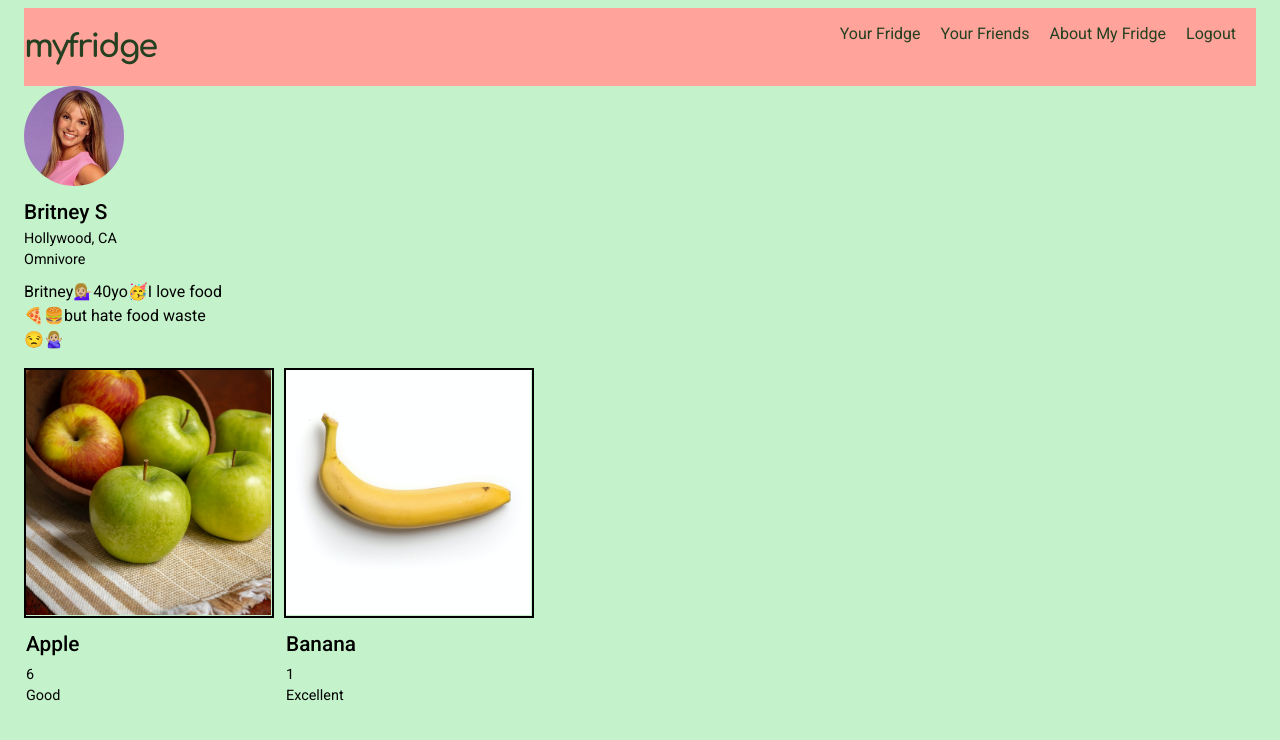
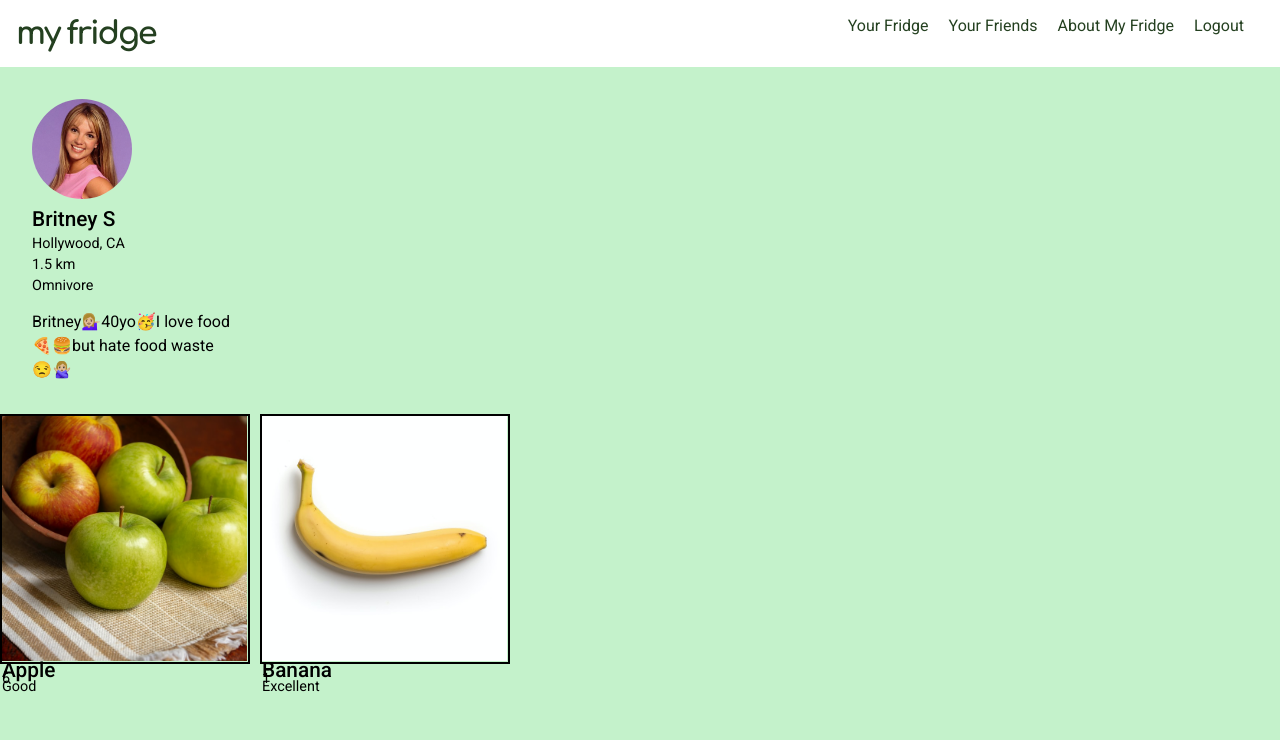
Before and after one commit to priscilla-wettlen/My-Fridge-App, a React (Create React App) app in the folder project-ts/: page / in a window 1280 px wide. Shown: the top 740 px of the page. Built offline with nearby package versions, Linux system fonts and the light colour scheme.

Commit message:
added more features to bio and fixed header

```diff
--- a/project-ts/src/App.css
+++ b/project-ts/src/App.css
@@ -3,8 +3,6 @@
 *{
   box-sizing: border-box;
   background-color: #C4F2CB;
+  margin: 0 0 0 0;
+
 }
-
-body{
-  margin: 0.5rem 1.5rem 0.5rem 1.5rem;
-}
--- a/project-ts/src/components/Bio/Bio.module.css
+++ b/project-ts/src/components/Bio/Bio.module.css
@@ -2,13 +2,15 @@
 
 .userBio{
   width: 300px;
+  padding: 2rem;
 }
 
-.name, .location, .diet, .bio{
+.name, .city, .km, .diet, .bio{
   font-family: 'Roboto', sans-serif;
   font-size: 0.9rem;
   font-weight: 400;
-  line-height: 50%;
+  margin-top: 2%;
+
 }
 
 .name{
@@ -19,6 +21,7 @@
 .bio{
   line-height: 150%;
   font-size: 1rem;
+  margin-top: 8%;
 }
 
 .userImage{
--- a/project-ts/src/components/Bio/Bio.tsx
+++ b/project-ts/src/components/Bio/Bio.tsx
@@ -3,7 +3,9 @@ import userList from '../userList.json';
 
 type BioProps = {
     name: string,
-    location?: string,
+  location?: string,
+  city: string,
+    km: string,
   diet: string,
     bio:string,
     url?:string
@@ -12,7 +14,8 @@ const Profile = (props: BioProps) => {
   return (
     <div>
       <h2 className={styles.name}>{props.name}</h2>
-      <p className={styles.location}>{props.location}</p>
+      <p className={styles.city}>{props.city}</p>
+      <p className={styles.km}>{props.km}</p>
       <p className={styles.diet}>{props.diet}</p>
       <p className={styles.bio}>{props.bio}</p>
     </div>
@@ -29,7 +32,7 @@ const Bio = () => {
       <br />
       <br />
       <div className={styles.userInfo}>
-        <Profile name={userList[0].name} location={userList[0].location} diet={userList[0].diet} bio={userList[0].bio} />
+        <Profile name={userList[0].name} city={userList[0].location.city} km={`${userList[0].location.km} km`} diet={userList[0].diet} bio={userList[0].bio} />
       </div>
    </div>
    );
--- a/project-ts/src/components/Header/Header.modules.css
+++ b/project-ts/src/components/Header/Header.modules.css
@@ -3,10 +3,13 @@
 header{
   display: flex;
   justify-content: space-between;
+  padding: 1rem;
 }
 
 header, .logo, nav, ul, li {
-  background-color: #ffa39b;
+  background-color: white;
+
+
 }
 
 .logo{
--- a/project-ts/src/components/Header/Header.tsx
+++ b/project-ts/src/components/Header/Header.tsx
@@ -1,7 +1,7 @@
 import './Header.modules.css';
 
 const Header = () => {
-  const logo = "myfridge";
+  const logo = "my fridge";
   const yourFridge = "Your Fridge"
   const yourFriends = "Your Friends"
   const about = "About My Fridge"
@@ -17,7 +17,7 @@ const Header = () => {
           <li className="li">{logout}</li>
         </ul>
       </nav>
-    </header>
+      </header>
 
   );
 }
--- a/project-ts/src/components/userList.json
+++ b/project-ts/src/components/userList.json
@@ -2,7 +2,10 @@
   {
     "id": 1,
     "name": "Britney S",
-    "location": "Hollywood, CA",
+    "location": {
+      "city": "Hollywood, CA",
+      "km": 1.5
+    },
     "diet": "Omnivore",
     "bio": "Britney💁🏼‍♀️40yo🥳I love food🍕🍔but hate food waste😒🙅🏼‍♀️",
     "url": "img/user1.png"
@@ -10,7 +13,10 @@
   {
     "id": 2,
     "name": "Madonna C",
-    "location": "Hollywood, CA",
+    "location": {
+      "city": "Hollywood, CA",
+      "km": 2
+    },
     "diet": "Vegan",
     "bio": "Madonna💁🏼‍♀️40yo🥳Vegan because I love animals🐮🐷🥕🍉but hate food waste😒🙅🏼‍♀️",
     "url": "img/user2.png"
```
